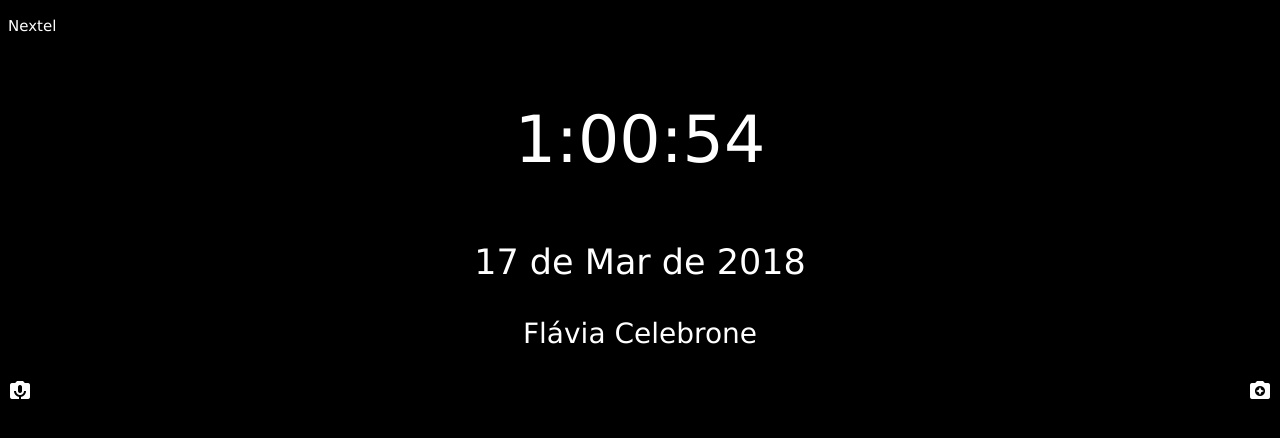
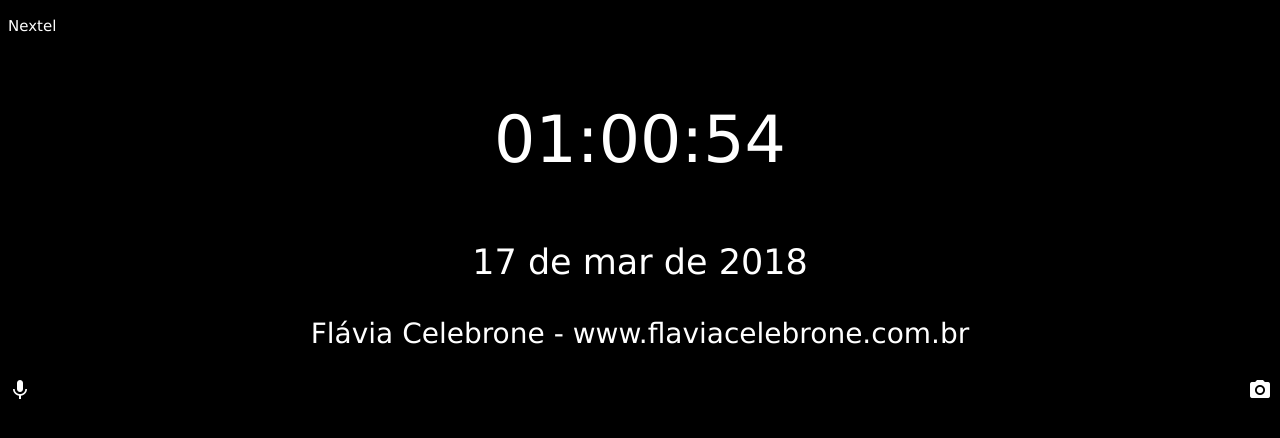
Before and after one commit to rcelebrone/Html-Javascript-CSS-Aula-Vidalink, a plain HTML site: page index.html in a window 1280 px wide. Drawn offline with Linux system fonts and the light colour scheme.

Commit message:
relogio e calendario

```diff
--- a/css/app.css
+++ b/css/app.css
@@ -1,4 +1,5 @@
-@import url("https://fonts.googleapis.com/icon?family=Material+Icons");
+@import url(https://fonts.googleapis.com/icon?family=Material+Icons);
+
 
 body {
     background-color:#000;
--- a/index.html
+++ b/index.html
@@ -9,13 +9,13 @@
         <span>Nextel</span>
     </header>
     <div>
-        <p id="relogio">20:50</p>
-        <p id="calendario">Qua, 14 de Março de 2018</p>
-        <p>Flávia Celebrone</p>
+        <p id="hora">20:50</p>
+        <p id="data">Qua, 14 de março de 2018</p>
+        <p>Flávia Celebrone - www.flaviacelebrone.com.br</p>
     </div>
     <footer>
-     <span><i class="material-icons">perm_camera_mic</i></span>
-     <span><i class="material-icons">camera_enhance</i></span>
+        <span><i class="material-icons">mic</i></span>
+        <span><i class="material-icons">camera_alt</i></span>
     </footer>
     <script src="js/app.js"></script>
    </body>
--- a/js/app.js
+++ b/js/app.js
@@ -1,63 +1,51 @@
-//classe - permite criar objetos na memória para usarmos as funcionalidades que programamos dentro deles
 class Calendario extends Date {
-
-    //construtor - executa operações assim que criamos uma instância da nossa classe (ex: new Calendario(...))
-    constructor(el) {
-
-        //executa o construtor da classe Pai (nesse caso a classe Date que está no "extends")
+    constructor(d) {
         super();
 
-        //atributo que recebe valor enviado para esse construtor
-        this.container = el;
+        this.data=d;
     }
 
-    //método - responsável por escrever a data no formato [dia] de [mês] de [ano]
     escrever() {
-        //this.container é uma propriedade que aponta para o "el" enviado ao construtor
-        this.container.innerText =
-        //getDate é herdado da classe Date e é um método que retorna o dia atual
-        this.getDate() +
-        " de " +
-        //chamada do método meses() - como o método meses retorna um array,
-        //podemos pegar qualquer item do array pelo indice
-        //(ex: ["a","b","c"][0] retorna "a" pois 0 é o primeiro indice do array)
-        //E getMonth é herdado de Date e retorna o indice do mês atual. Ou seja, se estamos em Março, retorna 2 (0,1,2)
-        this.meses()[this.getMonth()] +
-        " de " +
-        //getFullYear também é um método herdado de Date
-        this.getFullYear();
+        this.data.innerText = this.getDate() + " de " + this.meses()[this.getMonth()] + " de " + this.getFullYear();
     }
 
-    //método - responsável por retornar um array com os meses do ano
-    meses() {
-        return ["Jan", "Fev", "Mar", "Abr", "Mai", "Jun", "Jul", "Ago", "Set", "Out", "Nov", "Dez"];
+    meses(){
+        return ["jan","fev","mar","abr","mai","jun","jul","ago","set","out","nov","dez"];
     }
 }
 
+
 class Relogio {
-    constructor(el, dt) {
-        this.container = el;
-        this.data = dt;
+    constructor(h,date) {
+
+        this.boxHora=h;
+        this.agora=date;
     }
 
     escrever() {
-        let sec = this.data.getSeconds();
-        let min = this.data.getMinutes();
-        this.container.innerText =
-            this.data.getHours() + ":" +
-            (min.toString().length === 1 ? "0"+min : min) + ":" +
-            (sec.toString().length === 1 ? "0"+sec : sec);
+        this.boxHora.innerText =
+            this.completaComZero(this.agora.getHours()) + ":" +
+            this.completaComZero(this.agora.getMinutes()) + ":"+
+            this.completaComZero(this.agora.getSeconds());
+    }
+
+    completaComZero(numero) {
+        if(numero.toString().length === 1){
+            return "0" + numero;
+        } else {
+            return numero;
+        }
     }
 }
 
-//load
+
 (function(){
-    let calendario =
-    new Calendario(document.getElementById("calendario"));
-    calendario.escrever();
+
+    let banana = new Calendario(document.getElementById("data"));
+    banana.escrever();
 
     setInterval(function(){
-        let relogio = new Relogio(document.getElementById("relogio"), new Date());
-        relogio.escrever();
-    }, 1000);
+        let azul = new Relogio(document.getElementById("hora"), new Date());
+        azul.escrever();
+    },1000);
 })();
```
